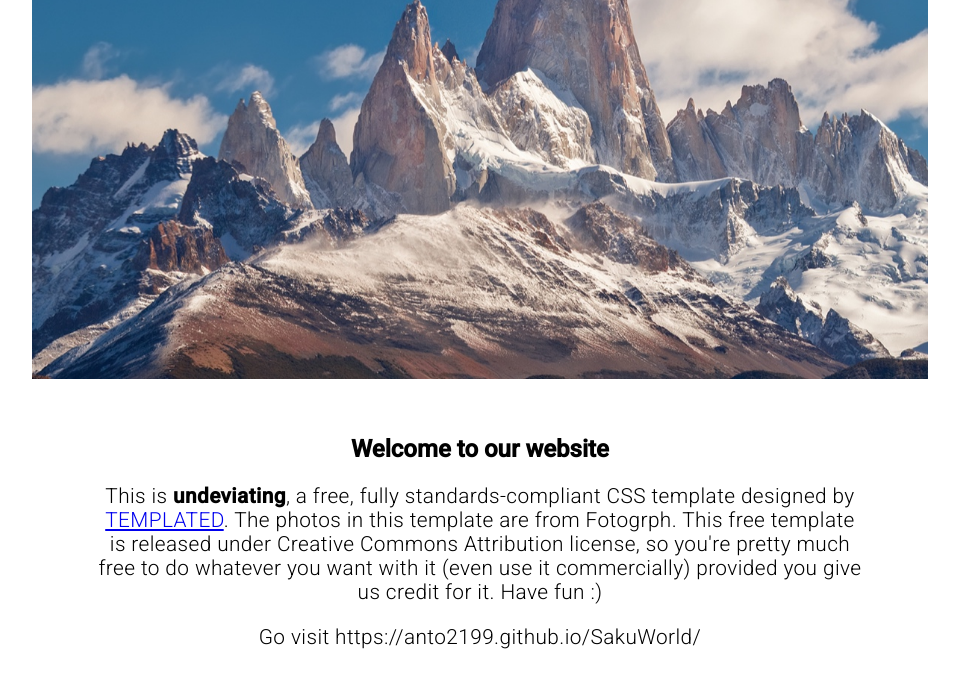
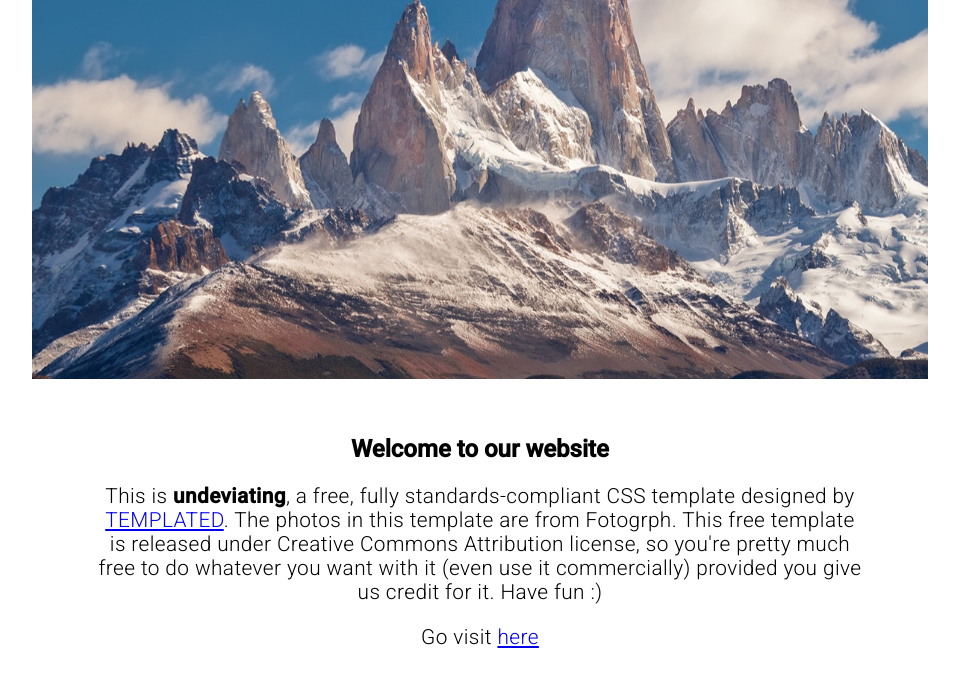
Before and after one commit to Anto2199/Undeviating_exercise, a plain HTML site: page index.html in a window 1280 px wide. Shown: the part 443-1142 px from the top of the page, without its empty margins (160-1119 px from the left). Drawn offline with Linux system fonts and the light colour scheme.

Commit message:
Update index.html

```diff
--- a/index.html
+++ b/index.html
@@ -29,7 +29,7 @@
   <section class="secondo">
     <h2>Welcome to our website</h2>
     <p>This is <b>undeviating</b>, a free, fully standards-compliant CSS template designed by <a href="https://www.youtube.com/watch?v=BdNVA_2WkNE">TEMPLATED</a>. The photos in this template are from Fotogrph. This free template is released under Creative Commons Attribution license, so you're pretty much free to do whatever you want with it (even use it commercially) provided you give us credit for it. Have fun :)</p>
-    <p>Go visit https://anto2199.github.io/SakuWorld/</p>
+    <p>Go visit <a href="https://anto2199.github.io/SakuWorld/">here</a></p>
   </section>
   <footer>
     <a href="contact.html">CONTACT</a>
```
